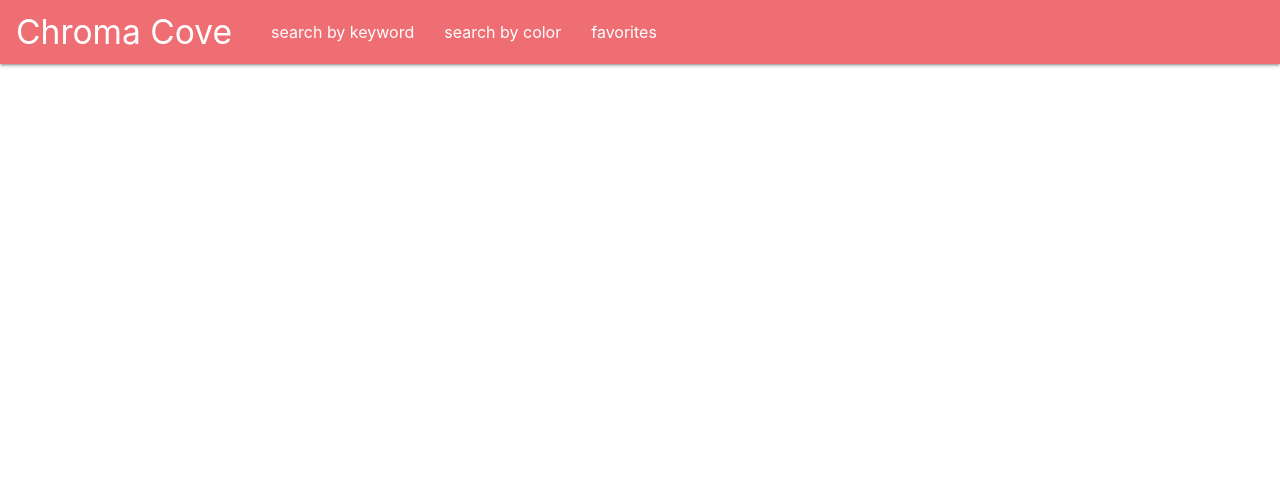
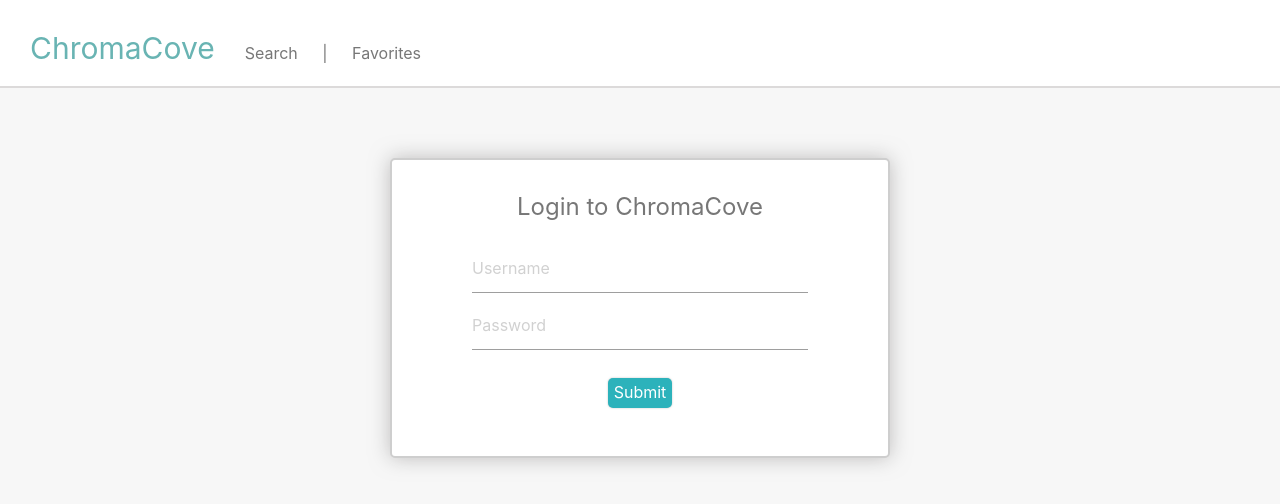
Before and after one commit to cjpalmerin/chroma-cove, a React (Create React App) app in the folder client/: page /signup in a window 1280 px wide. Shown: the top 504 px of the page. Built offline with nearby package versions, Linux system fonts and the light colour scheme; no server answers.

Commit message:
added wrapper, sign up and login pages, updated components.

```diff
--- a/client/src/App.css
+++ b/client/src/App.css
@@ -1,38 +1,34 @@
-.App {
-  text-align: center;
+html {
+  background: rgb(247, 247, 247);
 }
 
-.App-logo {
-  height: 40vmin;
-  pointer-events: none;
+a, span {
+  text-decoration: none;
+  margin-right: 20px;
+  color: #777;
 }
 
-@media (prefers-reduced-motion: no-preference) {
-  .App-logo {
-    animation: App-logo-spin infinite 20s linear;
-  }
+a:hover {
+  text-decoration: none;
+  color: #da5e77;
 }
 
-.App-header {
-  background-color: #282c34;
-  min-height: 100vh;
-  display: flex;
-  flex-direction: column;
-  align-items: center;
-  justify-content: center;
-  font-size: calc(10px + 2vmin);
+button {
+  background-color: rgb(44, 178, 187);
   color: white;
+  height: 30px;
+  border-radius: 5px;
+  border: none;
+  box-shadow: 0px 0px 2px 0px rgba(169, 168, 168, 0.75);
+  margin-top: 20px;
+  margin-left: auto;
+  margin-right: auto;
+  display: block;
+
+
 }
 
-.App-link {
-  color: #61dafb;
+button:hover {
+  text-decoration: none;
+  background-color: #da5e77;
 }
-
-@keyframes App-logo-spin {
-  from {
-    transform: rotate(0deg);
-  }
-  to {
-    transform: rotate(360deg);
-  }
-}
--- a/client/src/App.js
+++ b/client/src/App.js
@@ -2,9 +2,10 @@ import React from 'react';
 import logo from './logo.svg';
 import './App.css';
 import Nav from './components/Nav';
-// import Keyword from './components/KeywordSearch';
-// import Color from './components/ColorSearch';
-// import PhotoCard from './components/PhotoCard';
+import Wrapper from "./components/Wrapper"
+import Keyword from './components/KeywordSearch';
+import PhotoCard from './components/PhotoCard';
+import Login from './pages/Login'
 
 import API from './utils/API'
 
@@ -14,10 +15,17 @@ function App() {
   })
   return (
     <div className="App">
-      <Nav/>
-      {/* <Keyword/>
-      <Color/>
-      <PhotoCard/> */}
+      <Nav />
+      <Wrapper>
+{/* UNCOMMENT THESE FOR THE KEYWORD SEARCH */}
+        {/* <Keyword />
+        <PhotoCard />
+        <PhotoCard />
+        <PhotoCard /> */}
+
+{/* UNCOMMENT THESE FOR THE LOGIN DIV */}
+        <Login />
+      </Wrapper>
     </div>
   );
 }
--- a/client/src/components/Nav/index.js
+++ b/client/src/components/Nav/index.js
@@ -3,20 +3,24 @@ import "./style.css";
 
 function Nav() {
     return (
-        <div>
-            <nav>
-                <a href="#" className="brand-logo left">Chroma Cove</a>
+        <div className="navbar">
+            {/* <nav className="headerStyle">
+                <a href="#" className="brand-logo left navStyle">ChromaCove</a>
                 <div className="nav-wrapper">
                     <ul id="nav-mobile" className="left hide-on-med-and-down">
-                        <li><a href="sass.html">search by keyword</a></li>
-                        <li><a href="badges.html">search by color</a></li>
-                        <li><a href="collapsible.html">favorites</a></li>
+                        <li> <a href="badges.html">search by color</a></li>
+                        <li> <a href="collapsible.html">favorites</a></li>
                     </ul>
                 </div>
-            </nav>
+            </nav> */}
+            <h1>ChromaCove</h1>
+            <a href="#">Search</a>
+            <span> | </span>
+            <a href="#">Favorites</a>
         </div>
 
     );
 }
 
+
 export default Nav;
--- a/client/src/components/Nav/style.css
+++ b/client/src/components/Nav/style.css
@@ -3,3 +3,18 @@
     margin-right: 1.5rem;
     margin-left: 1rem;
 }
+
+.navbar {
+    padding-top: 30px;
+    padding-left: 30px;
+    border-bottom: 2px solid rgb(220, 218, 218);
+    box-shadow: 0 10px 20px -10px rgb(34, 34, 34);
+    background-color: white
+}
+
+h1 {
+    font-size: 30px;
+    color: rgb(105, 180, 179);
+    display: inline-block;
+    margin-right: 30px;
+}
--- a/client/src/components/PhotoCard/index.js
+++ b/client/src/components/PhotoCard/index.js
@@ -3,12 +3,9 @@ import "./style.css";
 
 function photoCard() {
     return (
-        <div className="container">
-            <div className="row">
-                <div className="col s6 m4">
         <div className="card">
             <div className="card-image">
-                            <img src="images/sample-1.jpg"/>
+                <img src="images/sample-1.jpg" />
                 <span className="card-title">Card Title</span>
             </div>
             <div className="card-content">
@@ -19,9 +16,6 @@ function photoCard() {
                 <a class="btn-floating waves-effect waves-light red"><i class="material-icons"></i></a>
             </div>
         </div>
-                    </div>
-                </div>
-            </div>
 
     );
 }
--- a/client/src/components/PhotoCard/style.css
+++ b/client/src/components/PhotoCard/style.css
@@ -1,3 +1,4 @@
 .card {
     margin-top: 5rem;
+    width: 300px;
 }
--- /dev/null
+++ b/client/src/components/Wrapper/index.js
@@ -0,0 +1,8 @@
+import React from "react";
+import "./style.css";
+
+function Wrapper(props) {
+  return <div className="wrapper">{props.children}</div>;
+}
+
+export default Wrapper;
--- /dev/null
+++ b/client/src/components/Wrapper/style.css
@@ -0,0 +1,11 @@
+.wrapper {
+    padding-top: 50px;
+    background: rgb(247, 247, 247);
+    height: 100%;
+    display: flex;
+    flex-flow: row wrap;
+    padding: 20px;
+    justify-content: space-around;
+    align-content: flex-start;
+    overflow: auto;
+  }
--- /dev/null
+++ b/client/src/pages/Login/index.js
@@ -0,0 +1,18 @@
+import React from "react";
+import "./style.css";
+
+function Login() {
+    return (
+        <div className="login">
+            <h3>Login to ChromaCove</h3>
+            <form>
+                <input type="text" id="username" name="username" placeholder="Username"></input>
+                <input type="text" id="password" name="password" placeholder="Password"></input>
+                <button type="submit">Submit</button>
+            </form>
+        </div>
+
+    )
+}
+
+export default Login;
--- /dev/null
+++ b/client/src/pages/Login/style.css
@@ -0,0 +1,22 @@
+.login {
+    width: 500px;
+	height: 300px;
+    background-color: white;
+    padding: 30px 80px;
+    border-radius: 5px;
+    border: 2px solid rgb(206, 206, 206);
+    box-shadow: 0px 0px 20px 0px rgba(169, 168, 168, 0.75);
+    margin: 50px;
+
+}
+
+h3 {
+    text-align: center;
+    color: #777777;
+}
+
+input {
+    width: 25px;
+    color: #777;
+
+}
--- /dev/null
+++ b/client/src/pages/Signup/style.css
@@ -0,0 +1,22 @@
+.login {
+    width: 500px;
+	height: 300px;
+    background-color: white;
+    padding: 30px 80px;
+    border-radius: 5px;
+    border: 2px solid rgb(206, 206, 206);
+    box-shadow: 0px 0px 20px 0px rgba(169, 168, 168, 0.75);
+    margin: 50px;
+
+}
+
+h3 {
+    text-align: center;
+    color: #777777;
+}
+
+input {
+    width: 25px;
+    color: #777;
+
+}
```
Also changed, not shown: client/src/pages/Signup/index.js (added, +19 -0 lines). Lines whose indentation alone changed are shown as unchanged.
